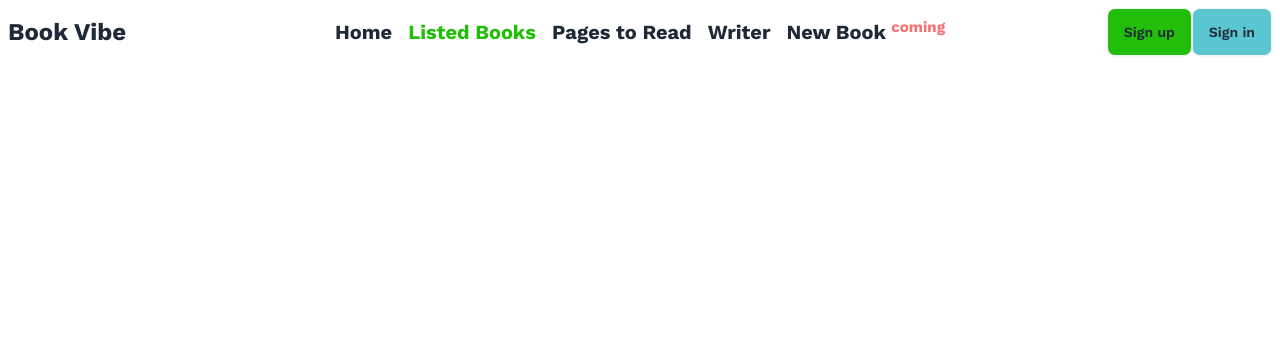
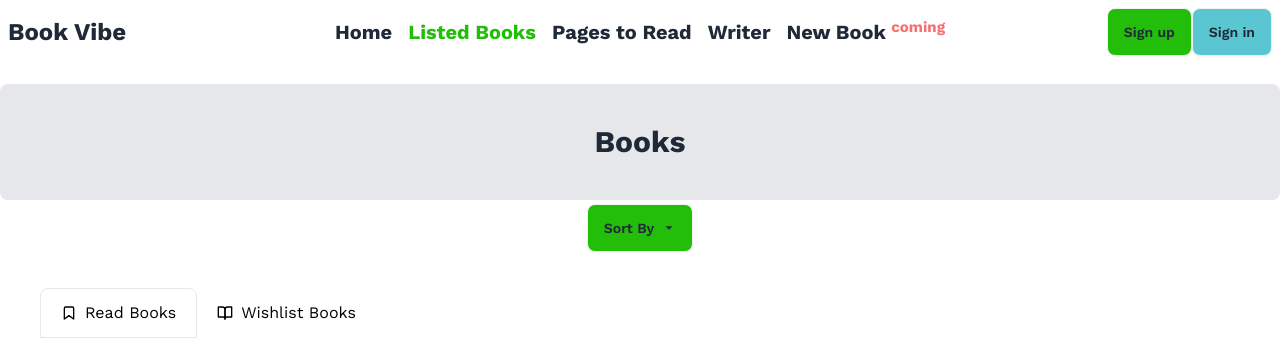
Before and after one commit to kazifahim7/book-review, a React (Vite) app: page /listed in a window 1280 px wide. Shown: the top 358 px of the page. Built offline with nearby package versions, Linux system fonts and the light colour scheme.

Commit message:
localstorage set up done

```diff
--- a/src/Pages/BookList.jsx
+++ b/src/Pages/BookList.jsx
@@ -1,8 +1,25 @@
+import { Outlet } from "react-router-dom";
 
 
 const BookList = () => {
+
+
+
+
+
+
+
     return (
         <div>
+            <div className="p-10 bg-gray-200 container mx-auto rounded-lg">
+                <p className="text-3xl font-bold text-center">Books</p>
+            </div>
+
+
+            <div className="container mx-auto">
+                <Outlet></Outlet>
+            </div>
+
 
         </div>
     );
--- a/src/Pages/Details.jsx
+++ b/src/Pages/Details.jsx
@@ -4,6 +4,7 @@ import { ToastContainer} from 'react-toastify';
 
 import 'react-toastify/dist/ReactToastify.css';
 import { setBookById } from "../utility/localStorage";
+import { setReadBookById } from "../utility/ReadStorage";
 
 
 const Details = () => {
@@ -15,6 +16,7 @@ const Details = () => {
     const handleClick = ()=>{
 
         setBookById(num)
+        setReadBookById(num)
 
     }
     const handleCLick2 =()=>{
--- /dev/null
+++ b/src/Pages/ReadBooks.jsx
@@ -0,0 +1,70 @@
+import { useLoaderData } from "react-router-dom";
+import { IoMdArrowDropdown } from "react-icons/io";
+import { Link } from "react-router-dom";
+import { useEffect, useState } from "react";
+import { getReadBooks } from "../utility/ReadStorage";
+import ReadStore from "../components/ReadStore";
+
+
+const ReadBooks = () => {
+    const [active, setActive] = useState(true);
+    const books = useLoaderData()
+    const [read, setRead] = useState([])
+    useEffect(() => {
+        const storeReadB0oks = getReadBooks();
+        const exits = books.filter((book) => storeReadB0oks.includes(book.bookId))
+        setRead(exits)
+    }, [books])
+    return (
+        <div>
+            <div className="items-center flex justify-center">
+                <details className="dropdown">
+                    <summary className="m-1 btn bg-[#23BE0A]">Sort By   <IoMdArrowDropdown /></summary>
+                    <ul className="p-2 shadow menu dropdown-content z-[1] bg-base-100 rounded-box w-52">
+                        <li><a>Rating</a></li>
+                        <li><a>Number of pages</a></li>
+                        <li><a>Publisher year</a></li>
+                    </ul>
+                </details>
+            </div>
+
+            <div className="mt-8 ">
+                <div className="flex items-center ml-10  overflow-x-auto overflow-y-hidden justify-start flex-nowrap text-black">
+                    <Link to='' onClick={() => setActive(true)}
+
+
+                        rel="noopener noreferrer" className={`flex items-center flex-shrink-0 px-5 py-3 space-x-2 ${active && 'border border-b-0'}text-gray-400 rounded-t-lg`}>
+                        <svg xmlns="http://www.w3.org/2000/svg" viewBox="0 0 24 24" fill="none" stroke="currentColor" strokeWidth="2" strokeLinecap="round" strokeLinejoin="round" className="w-4 h-4">
+                            <path d="M19 21l-7-5-7 5V5a2 2 0 0 1 2-2h10a2 2 0 0 1 2 2z"></path>
+                        </svg>
+                        <span className="text-black">Read Books</span>
+                    </Link>
+                    <Link onClick={() => setActive(false)}
+
+                        rel="noopener noreferrer" className={`flex items-center flex-shrink-0 px-5 py-3 space-x-2 ${active || 'border border-b-0'} rounded-t-lg border-gray-400 text-black`}>
+                        <svg xmlns="http://www.w3.org/2000/svg" viewBox="0 0 24 24" fill="none" stroke="currentColor" strokeWidth="2" strokeLinecap="round" strokeLinejoin="round" className="w-4 h-4">
+                            <path d="M2 3h6a4 4 0 0 1 4 4v14a3 3 0 0 0-3-3H2z"></path>
+                            <path d="M22 3h-6a4 4 0 0 0-4 4v14a3 3 0 0 1 3-3h7z"></path>
+                        </svg>
+                        <span>Wishlist Books</span>
+                    </Link>
+
+
+                </div>
+
+                <div className="container mx-auto my-4">
+                    {
+                        read.map((book) => <ReadStore key={book.bookId} book={book} ></ReadStore>)
+                    }
+
+                </div>
+
+
+            </div>
+
+
+        </div>
+    );
+};
+
+export default ReadBooks;
--- /dev/null
+++ b/src/components/ReadStore.jsx
@@ -0,0 +1,48 @@
+import PropTypes from 'prop-types';
+import { CiLocationOn } from "react-icons/ci";
+import { CgProfile } from "react-icons/cg";
+import { RiProfileLine } from "react-icons/ri";
+
+const ReadStore = ({ book }) => {
+    return (
+        <div>
+            <div className="card card-side bg-base-100 shadow-xl">
+                <figure><img src={book.image} alt="Movie" /></figure>
+                <div className="card-body">
+                    <h2 className="card-title">{book.bookName}</h2>
+                    <div className='flex gap-4 items-center'>
+                        <p> tag : #{book.tags[0]} , #{book.tags[1]}</p>
+                        <p className='flex items-center gap-2'><CiLocationOn /> Year of Publishing: {book.yearOfPublishing}</p>
+                    </div>
+
+                    <p> Author :{book.author}</p>
+
+                    <div className='flex gap-4 items-center'>
+                        <p className='flex items-center gap-2'><CgProfile /> Publisher:{book.publisher}</p>
+                        <p className='flex items-center gap-2'><RiProfileLine /> Page:{book.totalPages}</p>
+                    </div>
+
+                    <hr />
+
+
+
+
+
+
+
+
+                    <div className="card-actions justify-end">
+                        <button className="btn btn-primary">Watch</button>
+                    </div>
+                </div>
+            </div>
+
+        </div>
+    );
+};
+ReadStore.propTypes = {
+    book: PropTypes.object.isRequired,
+
+}
+
+export default ReadStore;
--- a/src/main.jsx
+++ b/src/main.jsx
@@ -12,6 +12,7 @@ import Details from './Pages/Details';
 import BestWriter from './components/BestWriter';
 import NewBook from './components/Newbook';
 import BookList from './Pages/BookList';
+import ReadBooks from './Pages/ReadBooks';
 const router = createBrowserRouter([
   {
     path: "/",
@@ -41,6 +42,13 @@ const router = createBrowserRouter([
       {
         path:'/listed',
         element : <BookList></BookList>,
+        children :[
+          {
+            index:true,
+            element :<ReadBooks></ReadBooks>,
+            loader :()=>fetch('/books.json'),
+          }
+        ]
       }
 
 
--- /dev/null
+++ b/src/utility/ReadStorage.js
@@ -0,0 +1,28 @@
+
+
+const getReadBooks = () => {
+    const storeBook = localStorage.getItem('readBook')
+    if (storeBook) {
+        return JSON.parse(storeBook)
+    }
+    else {
+        return [];
+    }
+}
+
+const setReadBookById = id => {
+    const storeBooks = getReadBooks();
+
+    const macth = storeBooks.find((books) => books === id)
+    if (!macth) {
+        storeBooks.push(id);
+        localStorage.setItem('readBook', JSON.stringify(storeBooks))
+
+
+
+    }
+
+
+}
+
+export { getReadBooks,setReadBookById }
```
